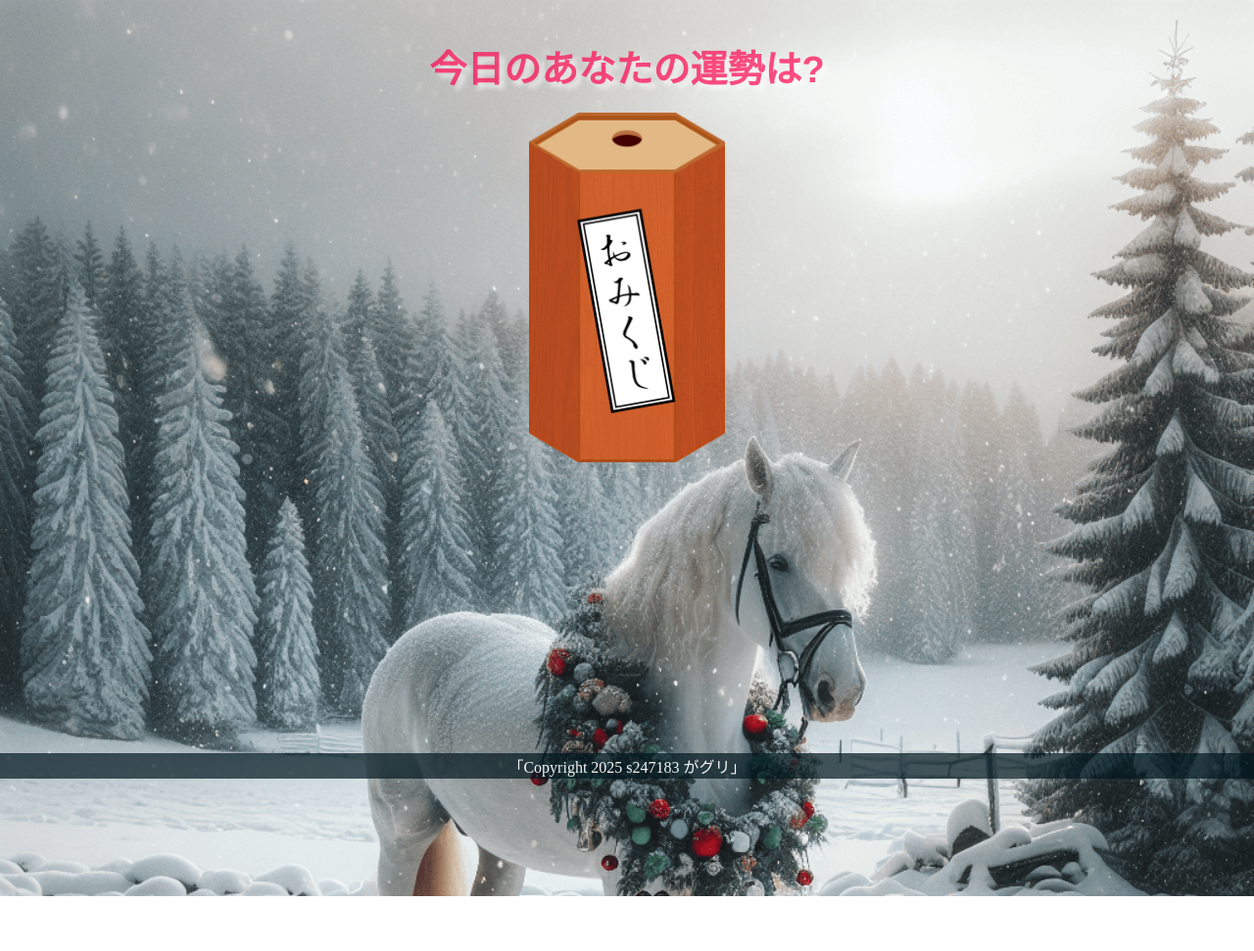
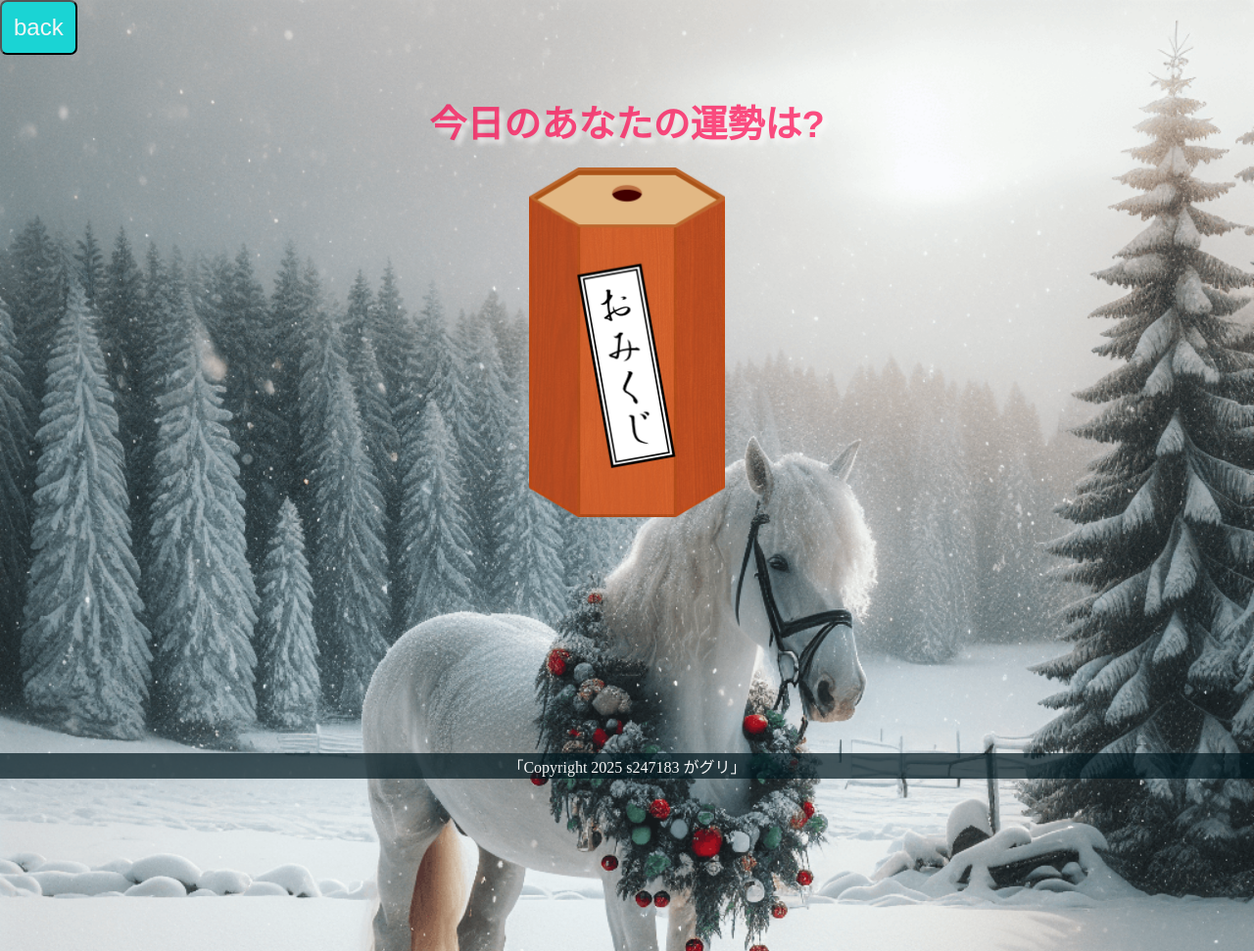
Before and after one commit to Ganguli7/mobileapp, a plain HTML site: page 10a _omikuji/omikuji.html in a window 1280 px wide. Shown: the whole page at 98% size. Before the commit the page ends 915 px from the top, so only its background shows below. Drawn offline with nearby package versions, Linux system fonts and the light colour scheme.

Commit message:
Add files via upload

```diff
--- a/10a _omikuji/css/omikuji.css
+++ b/10a _omikuji/css/omikuji.css
@@ -154,6 +154,17 @@ footer{
     }
 
 }
+.back{
+    text-align: left;
+}
+#btn99{
+padding: 0.5em;
+border-radius: 0.3em;
+color: whitesmoke;
+font-size: 1.5em;
+background: rgb(26, 212, 212);
+cursor: pointer; /*カーソルをポインターの形（かたち）にする*/
+}
 /* Media query */
 @media screen and (max-width: 480px) {
    body {
--- a/10a _omikuji/omikuji.html
+++ b/10a _omikuji/omikuji.html
@@ -11,6 +11,9 @@
 
 <body>
     <!--オープニングシャッターアニメーション-->
+    <div class = "back">
+    <button id="btn99" class="btn" type="button" onclick="history.back()">back</button>
+        </div>
     <div class="shutter opening"></div>
     <header>今日のあなたの運勢は?</header>
     <div class="wrapper" title="大吉だといいね">
```
